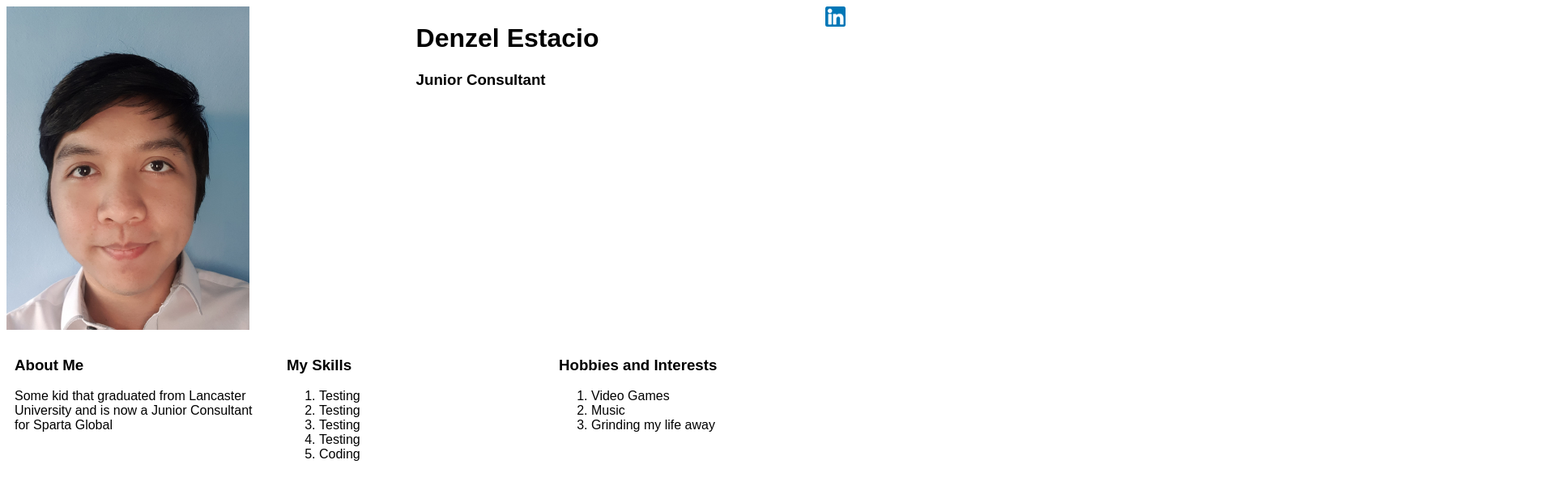
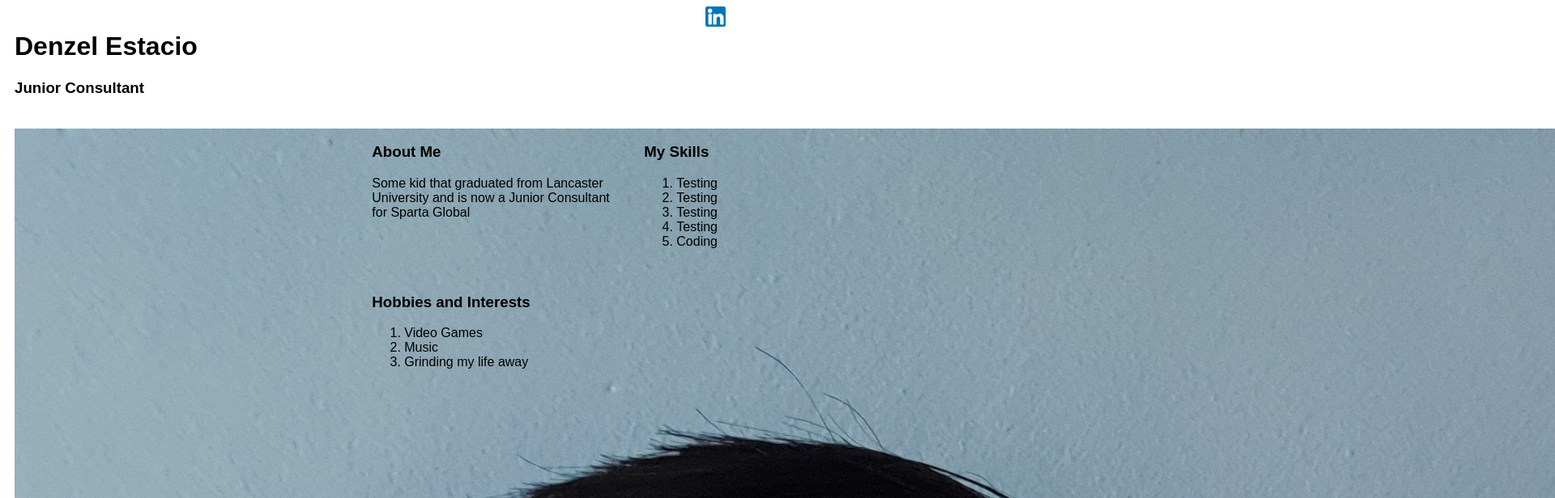
Before and after one commit to Lenzed26/Lenzed26.github.io, a plain HTML site: page index.html in a window 1280 px wide. Shown: the top 616 px of the page at 81% size, 1920 px wide, since content can reach past the window. Drawn offline with Linux system fonts and the light colour scheme.

Commit message:
Rearranged layout

```diff
--- a/index.html
+++ b/index.html
@@ -8,17 +8,17 @@
 </head>
 <body>
     <div>
-        <div class="icon">
-            <img alt="Profile Picture of Denzel Estacio" src="/Images/profilepic.jpg" class="profilepic" />
-        </div>
-        <div class="user-description">
+        <div class="col-8" id="user-description">
             <h1>Denzel Estacio</h1>
             <h3>Junior Consultant</h3>
         </div>
         <div class="social-media">
-            <a href="https://www.linkedin.com/in/denzel-estacio-b36bb415a/"><img alt="Clickable Linkedin Logo" class="small-icon" src="/Images/linkedin.png"/></a>
+            <a href="https://www.linkedin.com/in/denzel-estacio-b36bb415a/"><img alt="Clickable Linkedin Logo" class="small-icon" src="/Images/linkedin.png" /></a>
         </div>
 
+        <div class="col-4" id="social-media">
+            <img alt="Profile Picture of Denzel Estacio" src="/Images/profilepic.jpg" class="profilepic" />
+        </div>
         <div class="col-3">
             <h3>About Me</h3>
             <p>Some kid that graduated from Lancaster University and is now a Junior Consultant for Sparta Global</p>
--- a/profilestyle.css
+++ b/profilestyle.css
@@ -1,17 +1,3 @@
-.profilepic{
-    height:400px;
-    width:300px;
-}
-
-.icon{
-    width:40%;
-    float:left;
-}
-
-.user-description{
-    width:40%;
-    float:left;
-}
 
 *{
     font-family: Arial, Helvetica, sans-serif
@@ -23,7 +9,7 @@
     width:25px;
 }
 
-.social-media::after {
+#social-media::after {
     content:"";
     clear:both;
     display:table;
```
